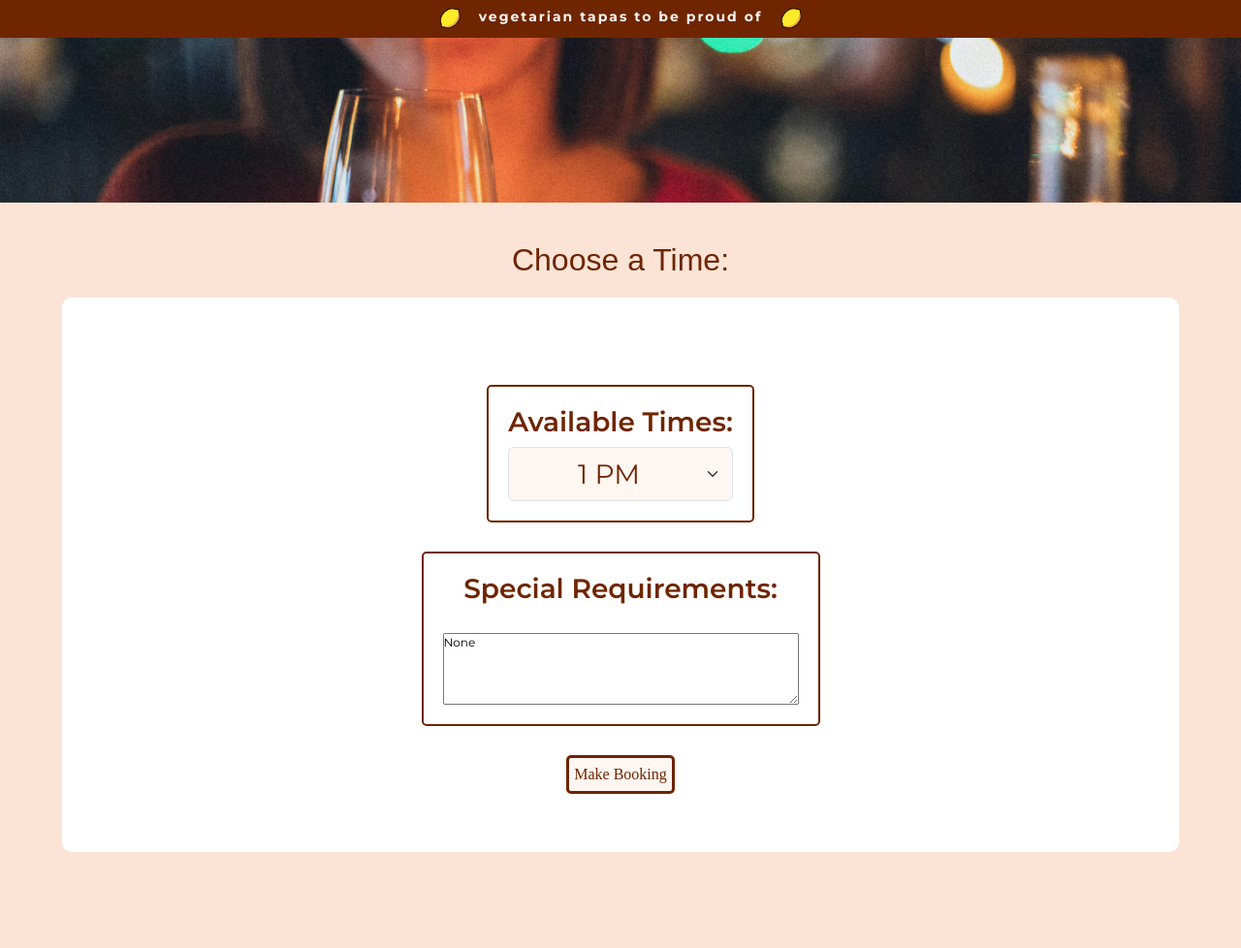
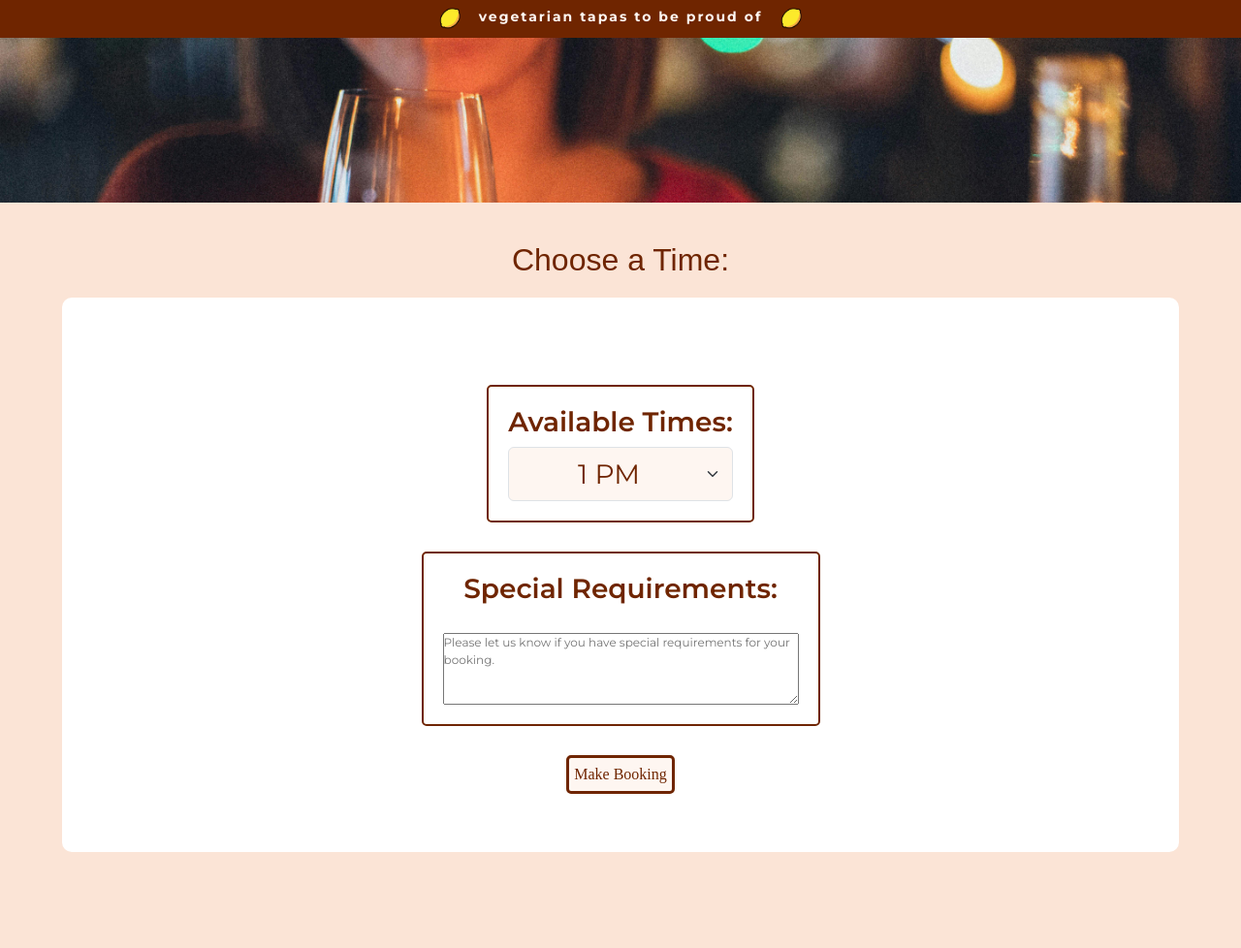
Before and after one commit to jsith90/capstone-project, a Django app: page /table_booking_submit in a window 1280 px wide. Shown: the part 91-1069 px from the top of the page at 97% size. Run offline with Django 4.2, Linux system fonts and the light colour scheme; the visitor is signed in with stand-in values (Sample User, id 1); data that the repository does not hold is empty; some libraries are stand-ins or nearby versions; some web fonts are replaced.

Commit message:
update textarea on form to have defaul of no text rather than 'none'

```diff
--- a/booking/templates/booking/table_booking_submit.html
+++ b/booking/templates/booking/table_booking_submit.html
@@ -22,7 +22,7 @@
                 <div class="selector">
                     <label for="special-requirements">
                     <h3 class="table-title">Special Requirements:</h3>
-                    <textarea id="special-requirements" name="special_requirements" rows="4" cols="50">{{special_requirements}}</textarea></label>
+                    <textarea id="special-requirements" name="special_requirements" rows="4" cols="50" placeholder="Please let us know if you have special requirements for your booking.">{{ special_requirements|default:'' }}</textarea></label>
                 </div>
                 <div>
                     <button aria-label="click to make table booking" type="submit" id="time-button">Make Booking</button>
--- a/booking/templates/booking/user_update_submit.html
+++ b/booking/templates/booking/user_update_submit.html
@@ -18,7 +18,7 @@
             <div class="selector">
                 <label for="special-requirements">
                 <h3 class="table-title">Special Requirements:</h3>
-                <textarea id="special-requirements" name="special_requirements" rows="4" cols="50">{{special_requirements}}</textarea></label>
+                <textarea id="special-requirements" name="special_requirements" rows="4" cols="50">{{ special_requirements|default:'' }}</textarea></label>
             </div>
             <div id="button-margin">
                 <button aria-label="click to update booking" type="submit" class="deletebtn">Update Booking</button>
```
